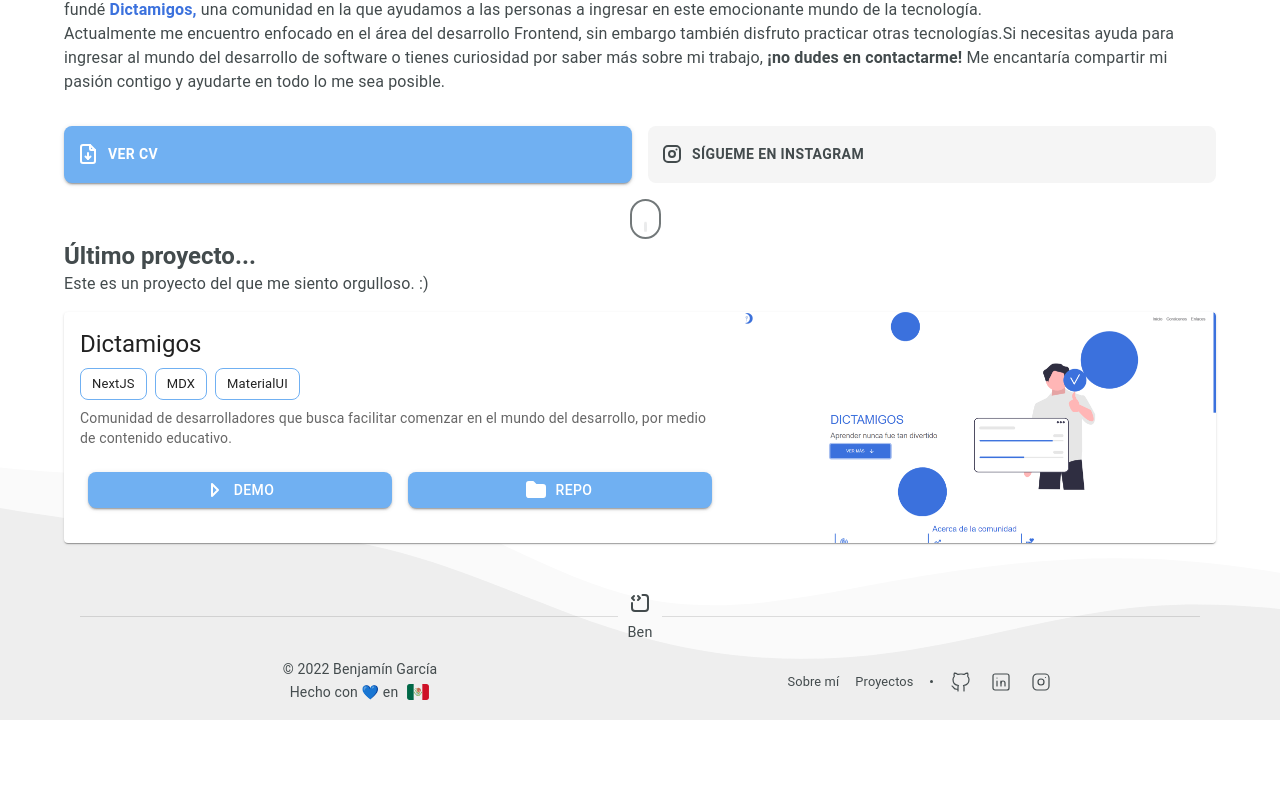
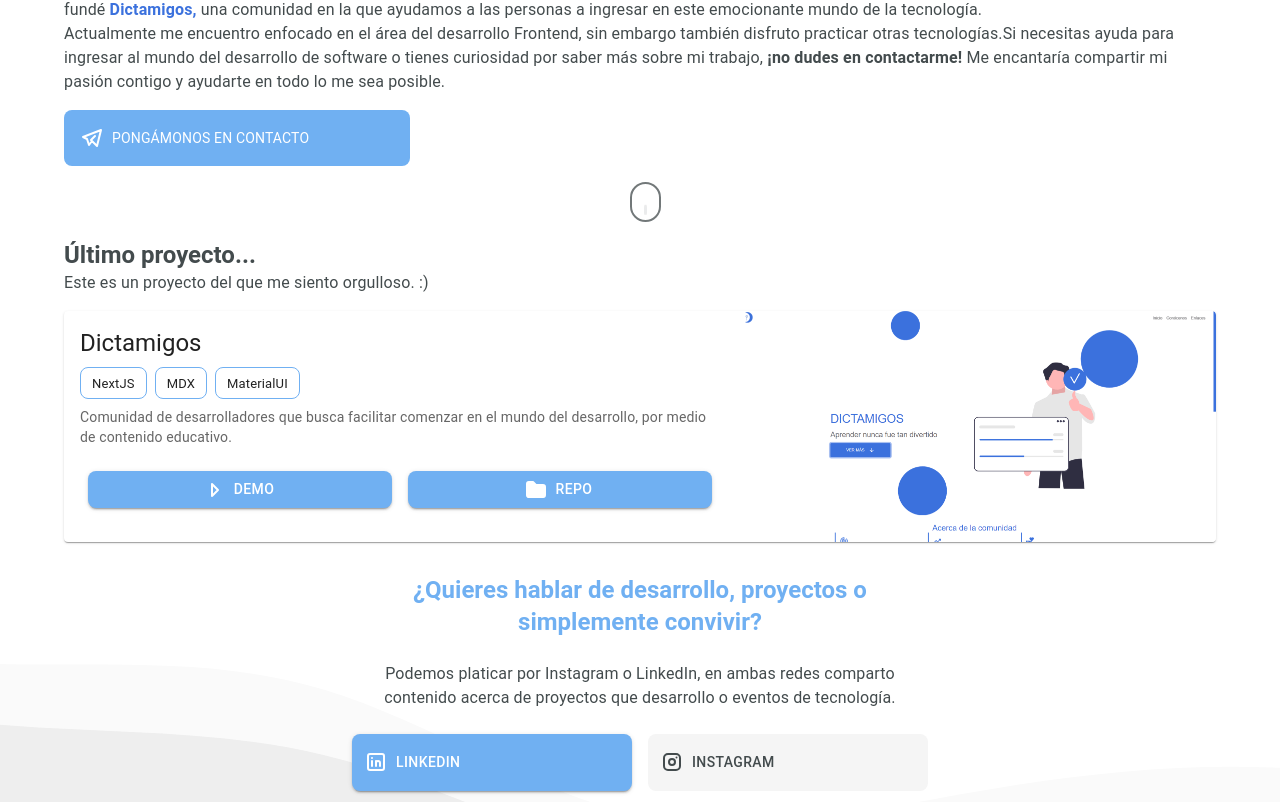
Before and after one commit to Benjamngarcia/portfolio-benjamn, a Next.js app: page / in a window 1280 px wide. Shown: the part 298-1100 px from the top of the page. Before the commit the page ends 1018 px from the top, so only its background shows below. Built offline with nearby package versions, Linux system fonts and the light colour scheme.

Commit message:
create generic link button

```diff
--- a/src/components/Buttons/ButtonLink.jsx
+++ b/src/components/Buttons/ButtonLink.jsx
@@ -1,4 +1,5 @@
 import { Button } from "@mui/material";
+import Link from "next/link";
 
 export const ButtonLink = ({
   iconComponent,
@@ -7,9 +8,15 @@ export const ButtonLink = ({
   backgroundColor,
   paddingButton,
   textButton,
+  linkPage,
   ...rest
 }) => {
-  return (
+  return linkPage ? (
+    <Link {...rest} className="link-button">
+      {iconComponent}
+      {textButton}
+    </Link>
+  ) : (
     <Button
       {...rest}
       startIcon={iconComponent}
@@ -22,6 +29,10 @@ export const ButtonLink = ({
         justifyContent: iconCenter ? "center" : "flex-start",
         borderRadius: "8px",
         backgroundColor: backgroundColor,
+        transition: "all 0.3s ease",
+        "&:hover": {
+          scale: "1.03",
+        },
       }}
     >
       {textButton}
--- a/src/pages/about.js
+++ b/src/pages/about.js
@@ -104,7 +104,7 @@ function about() {
                 }}
               />
               <Typography component="p" variant="body2" textAlign="justify">
-                Dictamigos, como quiero a Dictamigos.
+                Dictamigos, como quiero a Dictamigos. 🫶🏽
               </Typography>
             </Box>
             <Typography component="p" variant="body1" textAlign="justify">
--- a/src/pages/index.js
+++ b/src/pages/index.js
@@ -1,6 +1,10 @@
 import { Seo } from "../components/Seo";
 import { Box, Typography, Grid, Link } from "@mui/material";
-import { IconFileDownload, IconBrandInstagram } from "@tabler/icons-react";
+import {
+  IconBrandInstagram,
+  IconBrandLinkedin,
+  IconBrandTelegram
+} from "@tabler/icons-react";
 import { Colors } from "../styles/theme";
 import { MemojiMain } from "../components/common/MemojiMain";
 import { ButtonLink } from "../components/Buttons/ButtonLink";
@@ -24,11 +28,12 @@ export default function Home() {
               ¡Hola! Yo soy Benjamín 👋🏽
             </Typography>
             <Typography variant="body1" sx={{ marginTop: "16px" }}>
-              Soy un apasionado <b>Desarrollador Web Fullstack</b>, con principal
-              experiencia en el desarrollo Frontend y en <b>proyectos freelance</b> y me encanta hablar
-              sobre todo lo relacionado con el mundo del desarrollo de software,
-              por lo que soy muy activo en las comunidades de programadores.
-              Junto con mis mejores amigos fundé
+              Soy un apasionado <b>Desarrollador Web Fullstack</b>, con
+              principal experiencia en el desarrollo Frontend y en{" "}
+              <b>proyectos freelance</b> y me encanta hablar sobre todo lo
+              relacionado con el mundo del desarrollo de software, por lo que
+              soy muy activo en las comunidades de programadores. Junto con mis
+              mejores amigos fundé
               <Link
                 href="https://dictamigos.xyz/"
                 target="_blank"
@@ -44,34 +49,24 @@ export default function Home() {
               Actualmente me encuentro enfocado en el área del desarrollo
               Frontend, sin embargo también disfruto practicar otras
               tecnologías.Si necesitas ayuda para ingresar al mundo del
-              desarrollo de software o tienes curiosidad por saber más sobre mi trabajo,{" "}
-              <b>¡no dudes en contactarme!</b> Me encantaría compartir mi pasión
-              contigo y ayudarte en todo lo me sea posible.
+              desarrollo de software o tienes curiosidad por saber más sobre mi
+              trabajo, <b>¡no dudes en contactarme!</b> Me encantaría compartir
+              mi pasión contigo y ayudarte en todo lo me sea posible.
             </Typography>
           </Grid>
-          <Grid container spacing={2} sx={{ marginTop: "16px" }}>
-            <Grid item xs={12} md={6}>
+          <Box sx={{ width: { xs: "100%", sm: "50%", md: "40%", lg: "30%" }, marginTop: "16px" }}>
             <ButtonLink
               variant="contained"
               color="secondary"
-                href="https://drive.google.com/file/d/1Qvve72H1VEA9HCWFCiM7wvGEYRLFWktn/view?usp=sharing"
-                iconComponent={<IconFileDownload />}
-                textButton="Ver CV"
+              href="/contact"
+              iconComponent={<IconBrandTelegram />}
+              textButton="Pongámonos en contacto"
               fontBold
               paddingButton
+              linkPage
+              backgroundColor={Colors.secondary}
             />
-            </Grid>
-            <Grid item xs={12} md={6}>
-              <ButtonLink
-                href="https://www.instagram.com/benjamngarcia/"
-                backgroundColor="#F5F5F5"
-                iconComponent={<IconBrandInstagram />}
-                textButton="Sígueme en instagram"
-                fontBold
-                paddingButton
-              />
-            </Grid>
-          </Grid>
+          </Box>
           <Grid item xs={12} sx={{ marginTop: "16px" }}>
             <Box sx={{ display: "flex", justifyContent: "center" }}>
               <MouseScroll />
@@ -81,7 +76,7 @@ export default function Home() {
       </main>
       <Box
         component="section"
-        sx={{ color: Colors.primary, marginTop: "16px" }}
+        sx={{ color: Colors.primary, marginTop: "32px" }}
       >
         <Typography component="h2" variant="h5" fontWeight="bold">
           Último proyecto...
@@ -91,6 +86,56 @@ export default function Home() {
         </Typography>
         <ProjectsCard project={PROJECT} />
       </Box>
+      <Box
+        component="section"
+        sx={{
+          color: Colors.primary,
+          marginTop: "32px",
+          textAlign: "center",
+          display: "flex",
+          justifyContent: "center",
+        }}
+      >
+        <Box sx={{ maxWidth: { xs: "100%", sm: "70%", md: "50%" }, display: "flex", flexDirection: "column", gap: "24px" }}>
+          {/* <Typography component="h2" variant="h6" fontWeight="bold">
+            Gracias por tomarte el tiempo de entrar a mi sitio web.
+          </Typography> */}
+          <Typography
+            component="h3"
+            variant="h5"
+            fontWeight="bold"
+            color="secondary"
+          >
+            ¿Quieres hablar de desarrollo, proyectos o simplemente convivir?
+          </Typography>
+          <Typography variant="body1">
+            Podemos platicar por Instagram o LinkedIn, en ambas redes comparto
+            contenido acerca de proyectos que desarrollo o eventos de
+            tecnología.
+          </Typography>
+          <Grid container spacing={2}>
+            <Grid item xs={12} sm={6}>
+              <ButtonLink
+                variant="contained"
+                color="secondary"
+                href="https://www.linkedin.com/in/benjamngarcia"
+                iconComponent={<IconBrandLinkedin />}
+                textButton="LinkedIn"
+                paddingButton
+              />
+            </Grid>
+            <Grid item xs={12} sm={6}>
+              <ButtonLink
+                href="https://www.instagram.com/benjamngarcia/"
+                iconComponent={<IconBrandInstagram />}
+                textButton="Instagram"
+                paddingButton
+                backgroundColor={Colors.primaryLight}
+              />
+            </Grid>
+          </Grid>
+        </Box>
+      </Box>
     </>
   );
 }
--- a/src/sass/index.scss
+++ b/src/sass/index.scss
@@ -1,6 +1,6 @@
 .links-styles {
   text-decoration: none !important;
-  color: #434B4D !important;
+  color: #434b4d !important;
   margin: auto 8px !important;
   transition: all 0.3s ease !important;
   font-size: 0.9rem;
@@ -8,7 +8,7 @@
 
 .links-footer-styles {
   text-decoration: none !important;
-  color: #434B4D !important;
+  color: #434b4d !important;
   margin: auto 4px !important;
   transition: all 0.3s ease !important;
   font-size: 0.8rem;
@@ -16,7 +16,7 @@
 
 .copyright {
   text-decoration: none !important;
-  color: #434B4D !important;
+  color: #434b4d !important;
   margin: auto 8px !important;
 }
 
@@ -42,7 +42,7 @@
     width: 3px;
     padding: 8px 12px;
     height: 20px;
-    border: 2px solid #434B4D;
+    border: 2px solid #434b4d;
     border-radius: 25px;
     opacity: 0.75;
     box-sizing: content-box;
@@ -51,7 +51,7 @@
       width: 3px;
       height: 10px;
       border-radius: 25%;
-      background-color: #434B4D;
+      background-color: #434b4d;
       animation-name: scroll;
       animation-duration: 1.5s;
       animation-timing-function: cubic-bezier(0.15, 0.41, 0.69, 0.94);
@@ -77,12 +77,36 @@
 }
 
 .point-icon {
-  background-color: #434B4D !important;
+  background-color: #434b4d !important;
   width: 3px;
   height: 3px;
   border-radius: 50%;
   margin: auto 8px;
   display: none;
+}
+
+.link-button {
+  background-color: #70b0f2;
+  padding: 16px;
+  display: flex;
+  align-items: center;
+  gap: 8px;
+  text-decoration: none;
+  color: #ffffff;
+  border-radius: 8px;
+  text-transform: uppercase;
+  font-size: 14px;
+  transition: 250ms cubic-bezier(0.4, 0, 0.2, 1) 0ms,
+    box-shadow 250ms cubic-bezier(0.4, 0, 0.2, 1) 0ms,
+    border-color 250ms cubic-bezier(0.4, 0, 0.2, 1) 0ms,
+    color 250ms cubic-bezier(0.4, 0, 0.2, 1) 0ms;
+
+  &:hover {
+    background-color: #4c99e9;
+    box-shadow: 0px 2px 4px -1px rgba(0, 0, 0, 0.2),
+      0px 4px 5px 0px rgba(0, 0, 0, 0.14), 0px 1px 10px 0px rgba(0, 0, 0, 0.12);
+    scale: 1.02;
+  }
 }
 
 @media (min-width: 768px) {
--- a/src/styles/theme/index.js
+++ b/src/styles/theme/index.js
@@ -2,7 +2,7 @@ import { createTheme } from "@mui/material/styles";
 
 export const Colors = {
   primary: "#434B4D",
-  primaryLight: "#284043",
+  primaryLight: "#F5F5F5",
   primaryDark: "#9FAAAB",
   secondary: "#70B0F2",
   secondaryLight: "#D0E6FD",
```
Lines whose indentation alone changed are shown as unchanged.
